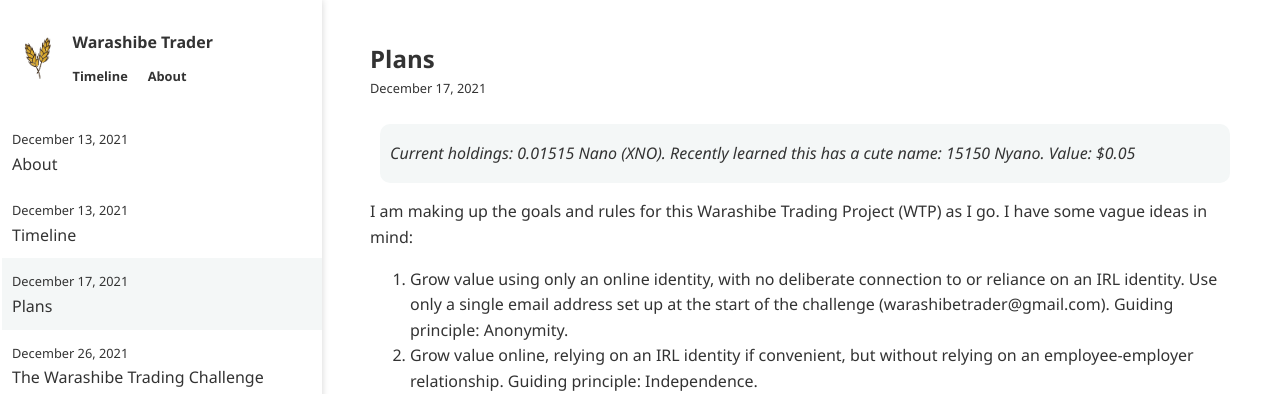
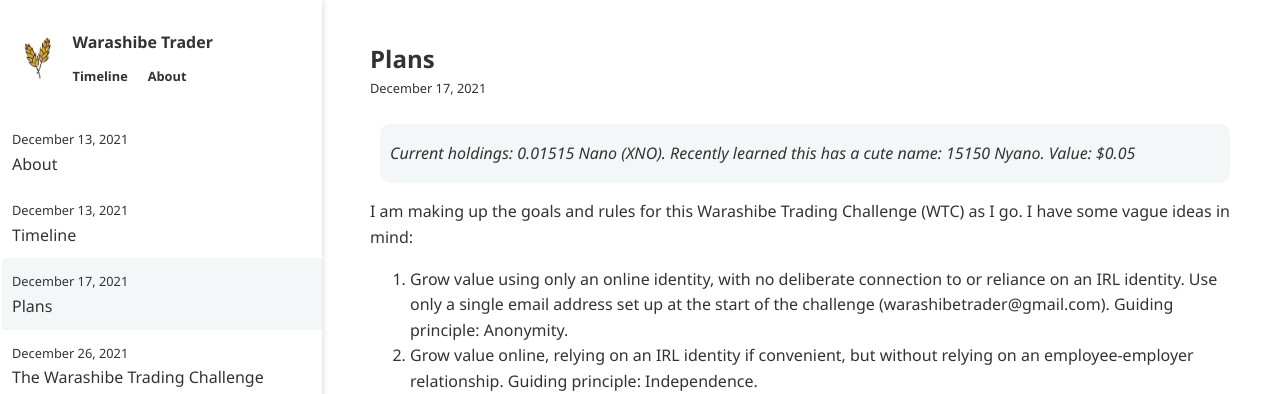
Before and after one commit to warashibetrader/warashibetrader.github.io, a Jekyll site: the page built from _posts/2021-12-17-plans.md, in a window 1280 px wide. Shown: the top 394 px of the page. Built offline with Jekyll 4.4.1, drawn with Linux system fonts in a browser that asks for light colours.

Commit message:
Update 2021-12-17-plans.md

```diff
--- a/_posts/2021-12-17-plans.md
+++ b/_posts/2021-12-17-plans.md
@@ -4,7 +4,7 @@
 
 > Current holdings: 0.01515 Nano (XNO). Recently learned this has a cute name: 15150 Nyano. Value: $0.05
 
-I am making up the goals and rules for this Warashibe Trading Project (WTP) as I go. I have some vague ideas in mind:
+I am making up the goals and rules for this Warashibe Trading Challenge (WTC) as I go. I have some vague ideas in mind:
 
 1. Grow value using only an online identity, with no deliberate connection to or reliance on an IRL identity. Use only a single email address set up at the start of the challenge (warashibetrader@gmail.com). Guiding principle: Anonymity.
 2. Grow value online, relying on an IRL identity if convenient, but without relying on an employee-employer relationship. Guiding principle: Independence.
```
